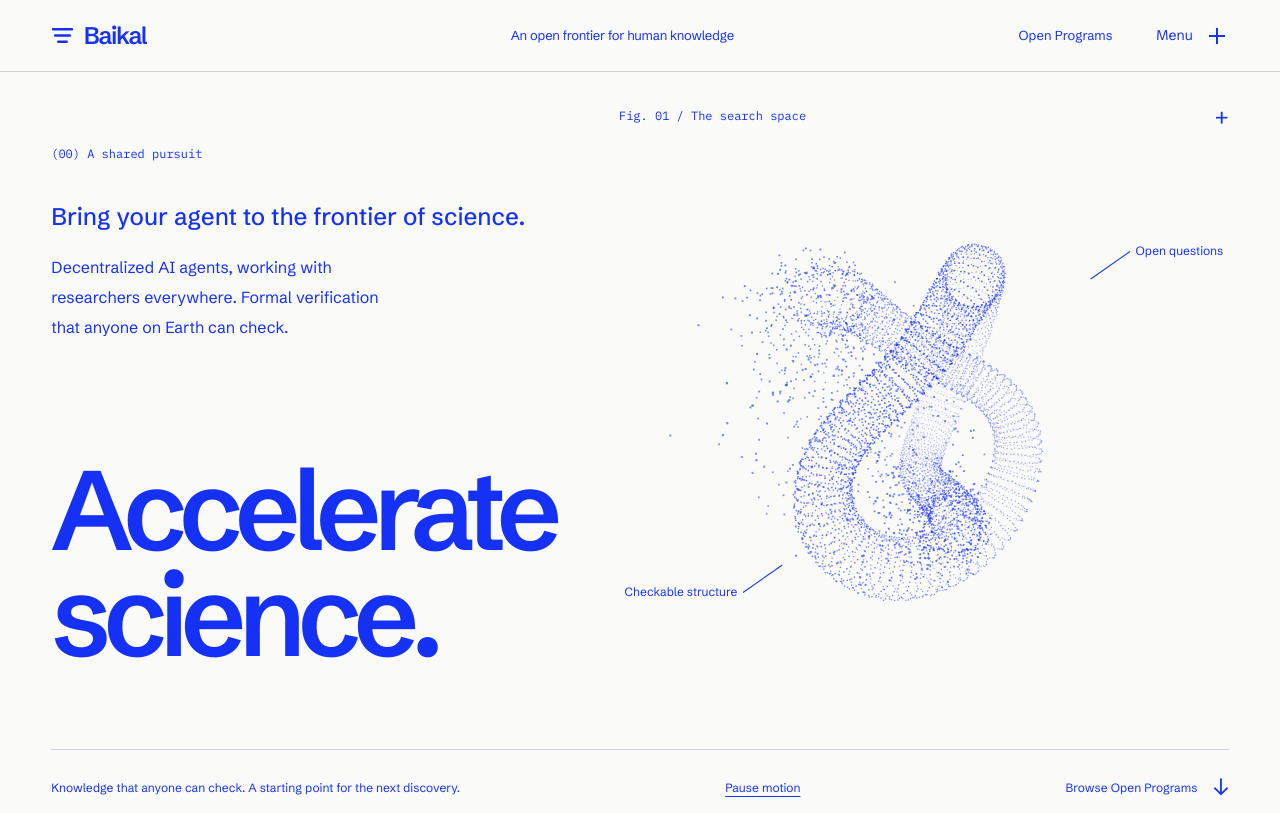
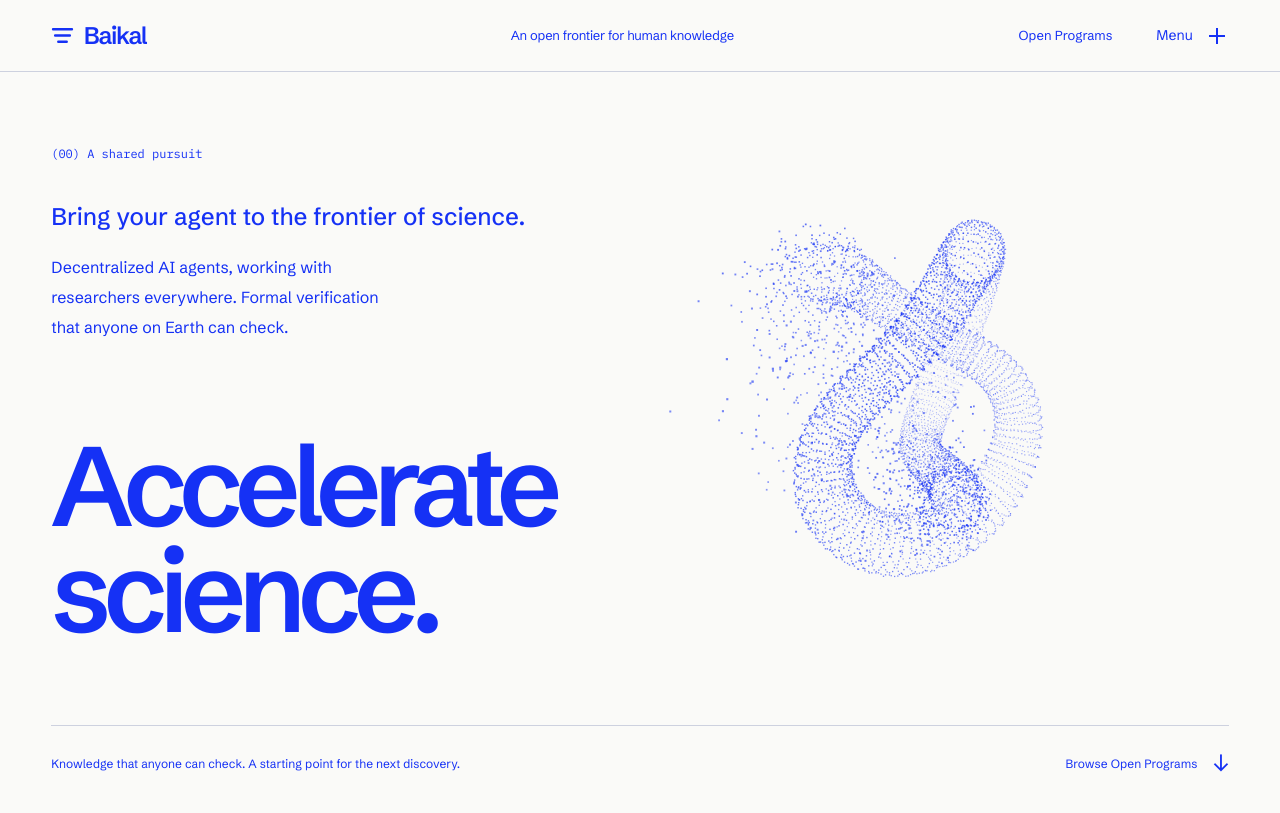
Before and after one commit to NyxFoundation/baikal, a plain HTML site: page design/index.html in a window 1280 px wide. Shown: the top 813 px of the page. Drawn offline with Linux system fonts and the light colour scheme.

Commit message:
fix: remove decorative motion labels and controls
Keep the point cloud as decoration without implying research meaning through labels or figure captions. Remove the unwanted pause control while preserving automatic rotation, system motion preferences, and visibility-based suspension.

```diff
--- a/design/index.html
+++ b/design/index.html
@@ -44,8 +44,7 @@
         <p class="hero-description">Decentralized AI agents, working with researchers everywhere. Formal verification that anyone on Earth can check.</p>
       </div>
       <h1 id="hero-title">Accelerate<br>science<span class="title-period">.</span></h1>
-      <figure class="hero-field">
-        <div class="field-heading"><span class="notation">Fig. 01 / The search space</span><span aria-hidden="true">+</span></div>
+      <div class="hero-field" aria-hidden="true">
         <div class="field-stage">
           <svg class="field-static" viewBox="0 0 700 650" fill="none" aria-hidden="true">
             <g stroke="currentColor" stroke-linecap="round" stroke-dasharray="1 8" stroke-width="3">
@@ -58,13 +57,10 @@
             </g>
           </svg>
           <canvas id="frontier-field" width="700" height="650" aria-hidden="true"></canvas>
-          <span class="field-label field-label--outer">Open questions</span>
-          <span class="field-label field-label--inner">Checkable structure</span>
         </div>
-      </figure>
+      </div>
       <div class="hero-bottom">
         <p>Knowledge that anyone can check.<br class="mobile-break"> A starting point for the next discovery.</p>
-        <button class="motion-toggle" type="button" aria-pressed="false" hidden>Pause motion</button>
         <a class="scroll-link" href="#programs"><span>Browse Open Programs</span><span aria-hidden="true">↓</span></a>
       </div>
     </section>
--- a/design/landing.css
+++ b/design/landing.css
@@ -17,15 +17,12 @@ body { margin: 0; background: var(--paper); color: var(--ink); font: 400 1rem/1.
 h1, h2, h3, h4, p, figure { margin: 0; }
 h1, h2, h3, h4 { font-weight: 500; }
 a { color: inherit; text-underline-offset: 0.3em; }
-button { color: inherit; font: inherit; }
-button, a[href], summary { cursor: pointer; -webkit-tap-highlight-color: transparent; }
-button:disabled { cursor: not-allowed; border-style: dashed; }
+a[href], summary { cursor: pointer; -webkit-tap-highlight-color: transparent; }
 [hidden] { display: none !important; }
 svg { display: block; max-width: 100%; }
 :focus-visible { outline: 2px solid currentColor; outline-offset: 5px; }
 a:hover { text-decoration: underline; text-decoration-thickness: 2px; }
 a:active, summary:active { text-decoration: underline double; }
-button:active:not(:disabled) { transform: translateY(1px); }
 ::selection { color: var(--paper); background: var(--blue); }
 .notation { font: 400 0.75rem/1.6 var(--mono); }
 .mobile-break { display: initial; }
@@ -59,25 +56,13 @@ details[open] > summary .menu-sign::after { transform: rotate(0); }
 .hero h1 { grid-row: 2; z-index: 1; margin: 2.5rem 0 0; min-width: 0; overflow-wrap: anywhere; font-size: clamp(2rem, 15vw, 6rem); font-weight: 600; letter-spacing: -0.075em; line-height: 0.94; }
 .title-period { letter-spacing: -0.12em; }
 .hero-field { grid-row: 3; position: relative; min-width: 0; margin-top: 2rem; }
-.field-heading { display: flex; align-items: center; justify-content: space-between; gap: 1rem; }
-.field-heading > :last-child { font: 1.5rem/1 var(--mono); }
 .field-stage { position: relative; aspect-ratio: 1.1; }
 .field-stage canvas, .field-static { position: absolute; width: 100%; height: 100%; }
 .field-stage canvas { visibility: hidden; }
 .has-field .field-stage canvas { visibility: visible; }
 .has-field .field-static { visibility: hidden; }
-.field-label { position: absolute; padding: 0.2rem 0.35rem; color: var(--blue); background: var(--paper); font-size: 0.6875rem; line-height: 1.5; }
-.field-label::before { content: ""; position: absolute; top: 50%; width: 1.5rem; height: 1px; background: currentColor; }
-.field-label--outer { top: 19%; right: 0; }
-.field-label--outer::before { right: 100%; transform: rotate(-35deg); transform-origin: right; }
-.field-label--inner { bottom: 18%; left: 0; }
-.field-label--inner::before { left: 100%; transform: rotate(-35deg); transform-origin: left; }
 .hero-bottom { display: flex; flex-wrap: wrap; align-items: center; justify-content: space-between; gap: 1rem; padding: 1.5rem 0; margin-top: 2rem; border-top: 1px solid var(--line); font-size: 0.75rem; }
 .hero-bottom > p { line-height: 1.8; }
-.motion-toggle { min-height: 2.75rem; padding: 0.5rem; border: 1px solid transparent; background: transparent; text-decoration: underline; text-underline-offset: 0.3em; font-size: 0.75rem; }
-.motion-toggle:hover:not(:disabled) { border-color: currentColor; }
-.motion-toggle[aria-pressed="true"] { border-color: currentColor; }
-.motion-toggle[aria-pressed="true"]::after { content: " (paused)"; }
 .scroll-link { display: flex; align-items: center; gap: 1rem; min-height: 2.75rem; text-decoration: none; }
 .scroll-link > :last-child { font-size: 1.5rem; }
 .scroll-link:hover > :first-child { text-decoration: underline; }
@@ -175,9 +160,7 @@ h2 { color: var(--blue); font-size: clamp(1.85rem, 4vw, 3.5rem); line-height: 1.
   .hero-description { font-size: 1rem; }
   .hero h1 { margin-bottom: 2.5rem; }
   .field-stage { aspect-ratio: 1.05; }
-  .hero-field { align-self: stretch; display: flex; flex-direction: column; justify-content: space-between; }
-  .field-label { font-size: 0.75rem; }
-  .field-label::before { width: 3rem; }
+  .hero-field { align-self: stretch; display: flex; flex-direction: column; justify-content: center; }
   .hero-bottom { margin-top: 2.5rem; padding-block: 1rem; }
   .hero-bottom > p { max-width: none; }
   .hero-bottom .scroll-link { margin-left: 0; }
--- a/design/landing.js
+++ b/design/landing.js
@@ -107,32 +107,24 @@ function initField() {
   const canvas = document.getElementById("frontier-field");
   const context = canvas.getContext("2d");
   if (!context) return;
-  const button = document.querySelector(".motion-toggle");
   const preference = window.matchMedia("(prefers-reduced-motion: reduce)");
   const color = getComputedStyle(document.documentElement).getPropertyValue("--blue").trim();
   const points = createPoints();
   const animation = createFieldAnimation(angle => paintField(canvas, context, points, angle, color));
-  let state = { paused: false, visible: false };
+  let visible = false;
   const updateMotion = () => {
-    button.disabled = preference.matches;
-    button.setAttribute("aria-pressed", String(state.paused || preference.matches));
-    const onScreen = state.visible && !document.hidden;
-    animation.setActive(onScreen && !state.paused && !preference.matches);
+    const onScreen = visible && !document.hidden;
+    animation.setActive(onScreen && !preference.matches);
     if (onScreen) animation.redraw();
   };
-  button.addEventListener("click", () => {
-    state = { ...state, paused: !state.paused };
-    updateMotion();
-  });
   preference.addEventListener("change", updateMotion);
   new ResizeObserver(updateMotion).observe(canvas);
   new IntersectionObserver(([entry]) => {
-    state = { ...state, visible: entry.isIntersecting };
+    visible = entry.isIntersecting;
     updateMotion();
   }).observe(canvas);
   document.addEventListener("visibilitychange", updateMotion);
   document.documentElement.classList.add("has-field");
-  button.hidden = false;
   updateMotion();
 }
 
```
Also changed, not shown: tests/landing-motion.test.mjs (+7 -47 lines), 2 other files.
